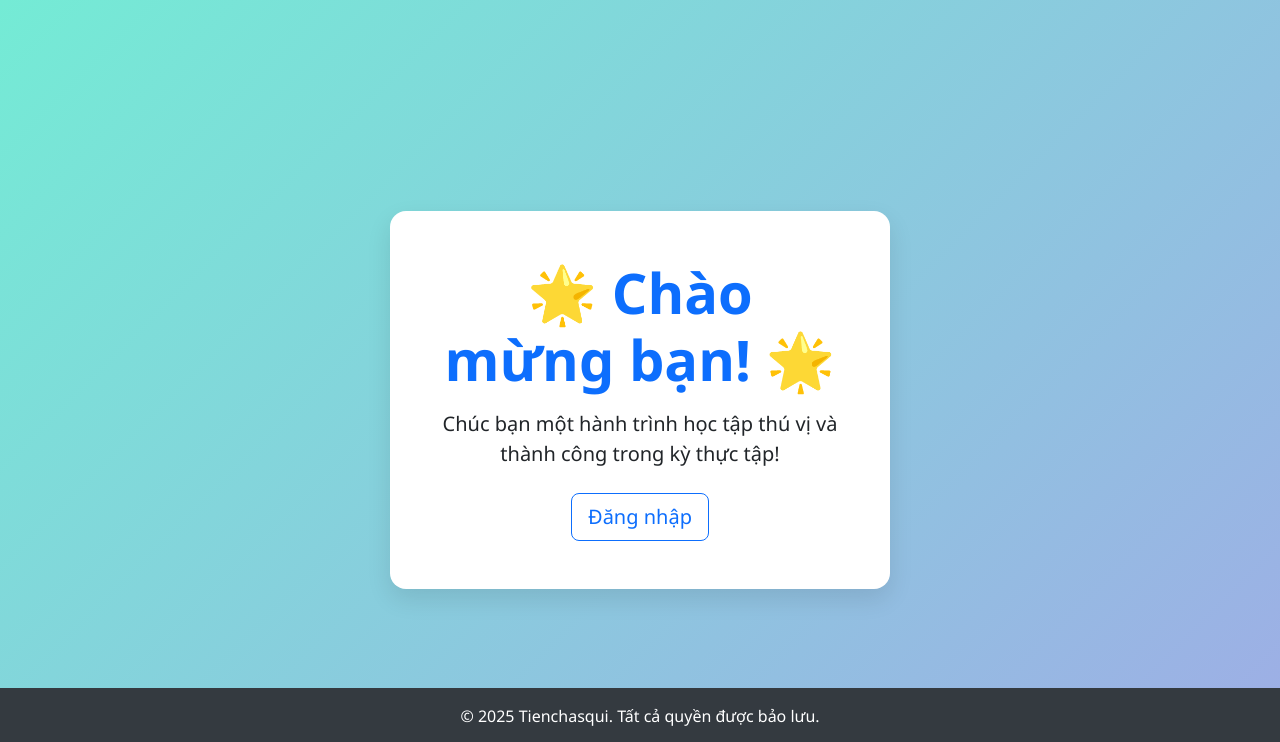
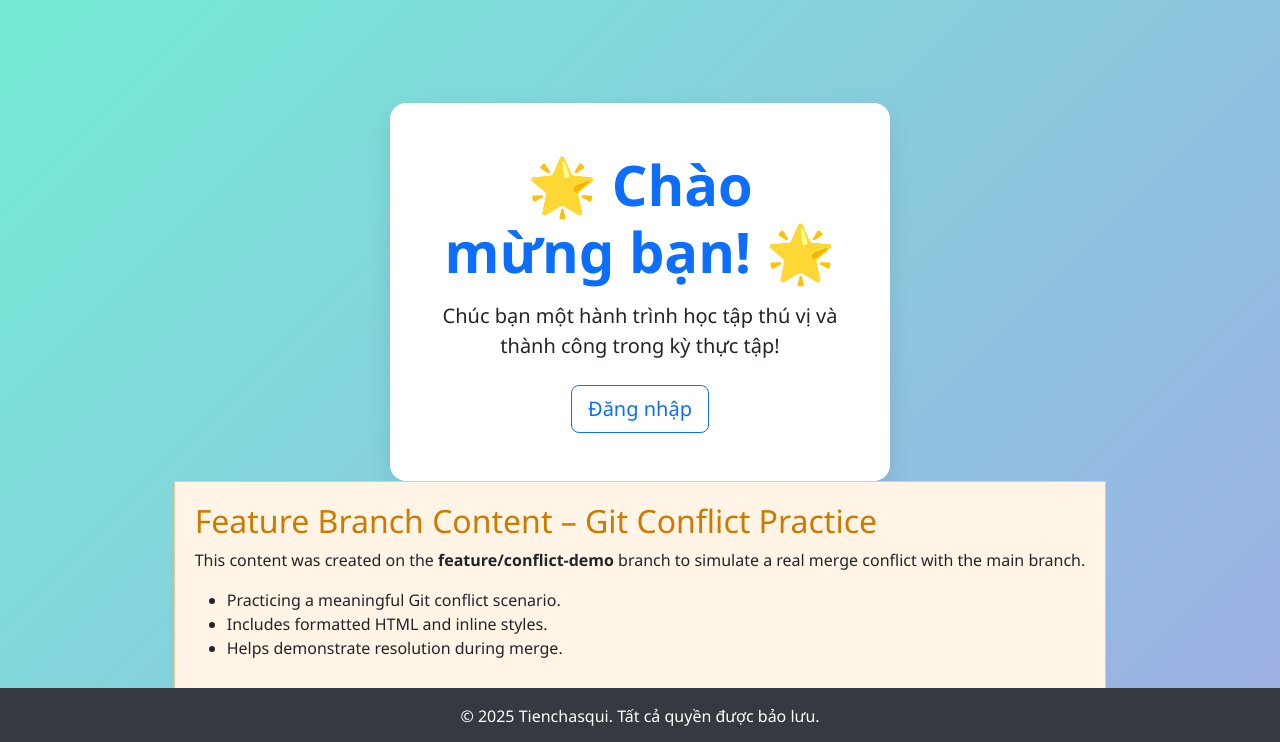
Before and after one commit to tienchasqui/intern-practice, a plain HTML site: page 12-05-2025/index.html in a window 1280 px wide. Shown: the top 742 px of the page. Drawn offline with nearby package versions, Linux system fonts and the light colour scheme.

Commit message:
conflict : test conflict fix index

```diff
--- a/12-05-2025/index.html
+++ b/12-05-2025/index.html
@@ -65,6 +65,19 @@
       </p>
     </div>
   </footer>
+  <!-- 🟦 CONTENT FROM FEATURE BRANCH -->
+<section style="background-color: #fff4e6; padding: 20px; border: 1px solid #ffc28a;">
+  <h2 style="color: #cc7a00;">Feature Branch Content – Git Conflict Practice</h2>
+  <p>
+    This content was created on the <strong>feature/conflict-demo</strong> branch to simulate
+    a real merge conflict with the main branch.
+  </p>
+  <ul>
+    <li>Practicing a meaningful Git conflict scenario.</li>
+    <li>Includes formatted HTML and inline styles.</li>
+    <li>Helps demonstrate resolution during merge.</li>
+  </ul>
+</section>
   <script src="https://cdn.jsdelivr.net/npm/bootstrap@5.3.2/dist/js/bootstrap.bundle.min.js"></script>
 </body>
 </html>
```
